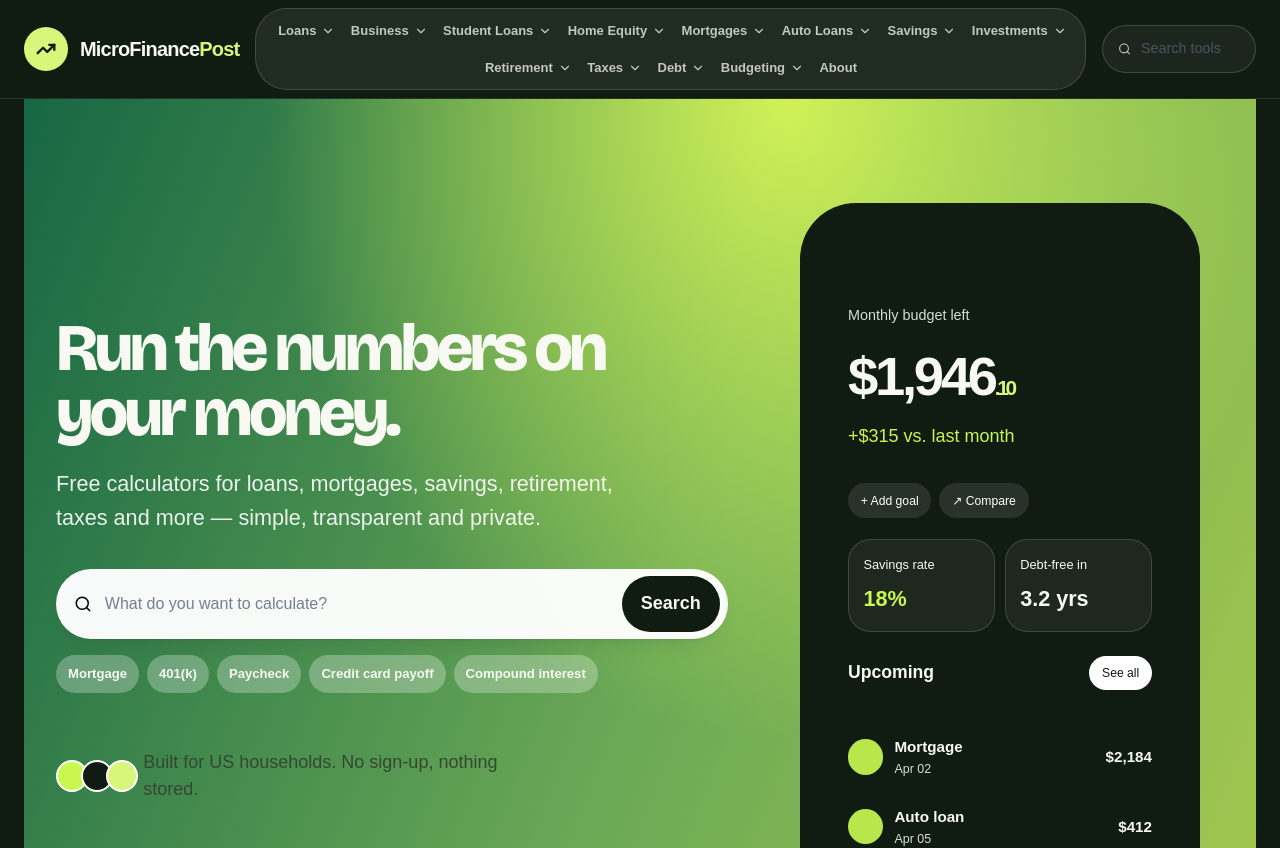
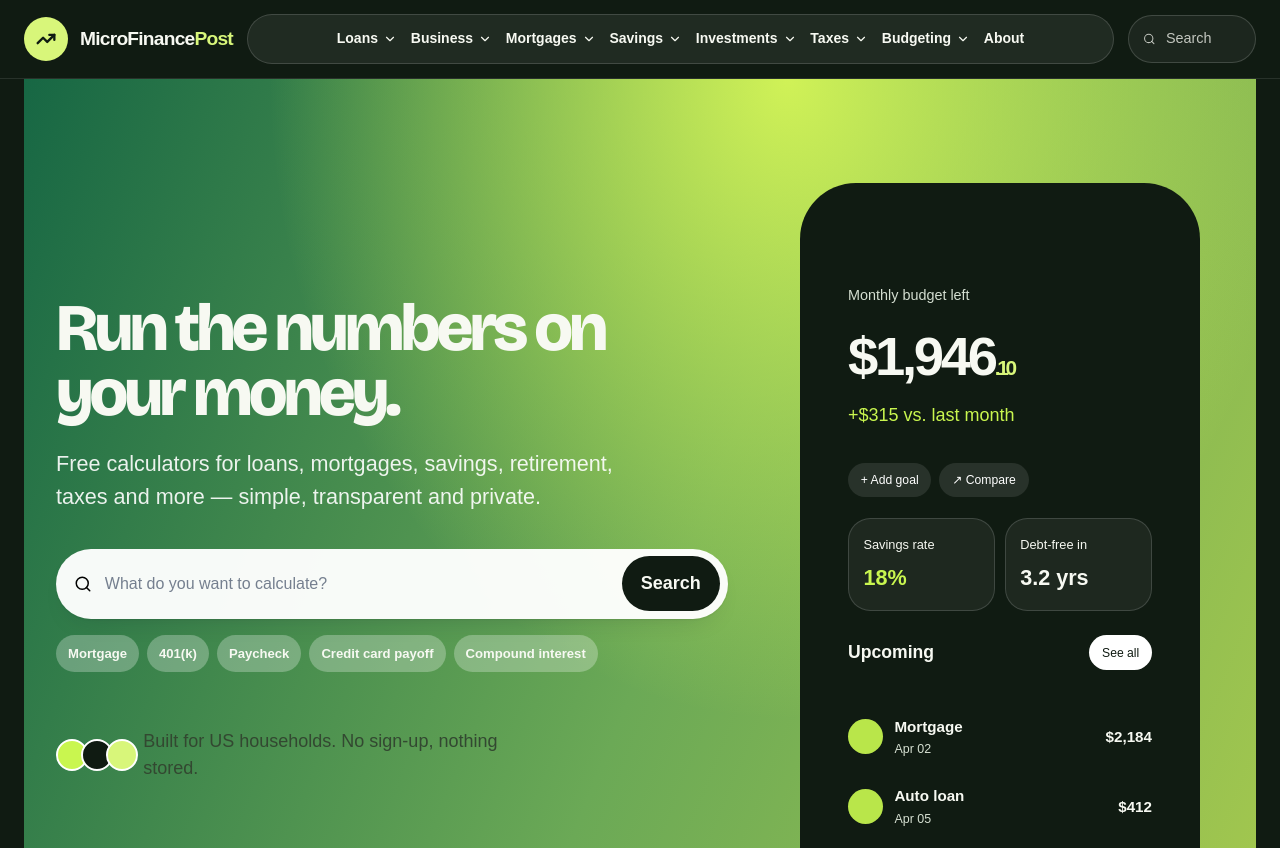
Before and after one commit to DavidOdoi/microcal, a Next.js app: page / in a window 1280 px wide. Shown: the top 848 px of the page. Built offline with nearby package versions, Linux system fonts and the light colour scheme.

Commit message:
Group related categories in a single-row menu

```diff
--- a/app/globals.css
+++ b/app/globals.css
@@ -94,6 +94,7 @@ img {
 }
 
 .main-nav-list,
+.category-panel-links,
 .category-panel-list {
   list-style: none;
   margin: 0;
@@ -153,16 +154,51 @@ img {
   color: var(--foreground);
 }
 
-.category-panel-grid {
+.category-panel-links {
+  display: flex;
+  flex-wrap: wrap;
+  gap: 0.5rem;
+  padding-bottom: 0.9rem;
+  margin-bottom: 1rem;
+  border-bottom: 1px solid var(--border);
+}
+
+.category-panel-links a {
+  display: inline-flex;
+  align-items: center;
+  min-height: 44px;
+  padding: 0.25rem 0.8rem;
+  border-radius: 999px;
+  background: var(--muted);
+  color: var(--primary);
+  font-size: 0.9rem;
+  font-weight: 700;
+}
+
+.category-panel-links a:is(:hover, [aria-current="page"]) {
+  background: var(--accent);
+  color: var(--accent-foreground);
+}
+
+.category-panel-grid,
+.category-panel-sections {
   display: grid;
   grid-template-columns: repeat(auto-fit, minmax(min(100%, 15rem), 1fr));
   gap: 1rem 2rem;
 }
 
-.category-panel h2 {
+.category-panel-sections .category-panel-grid {
+  grid-template-columns: minmax(0, 1fr);
+}
+
+.category-panel :is(h2, h3) {
   margin: 0 0 0.5rem;
   color: var(--primary);
   font-size: 1rem;
+}
+
+.category-panel .category-panel-title {
+  font-size: 1.125rem;
 }
 
 .category-panel-list {
@@ -1436,13 +1472,13 @@ body > main :is(p, li) { font-size: 1.125rem; line-height: 1.8; }
 .legal-contents ul { list-style: disc; padding-left: 1.25rem; }
 .legal-contents li + li { margin-top: .5rem; }
 
-@media (min-width: 1024px) {
-  html { scroll-padding-top: 1.5rem; }
-
+@media (min-width: 70em) {
   .site-header .header-inner {
-    gap: 1rem;
+    gap: clamp(0.65rem, 1.1vw, 1rem);
     padding-block: 0.5rem;
   }
+
+  .site-header .brand-name { font-size: clamp(1.125rem, 1.5vw, 1.25rem); }
 
   .main-nav,
   .main-nav[data-open="true"] {
@@ -1460,7 +1496,6 @@ body > main :is(p, li) { font-size: 1.125rem; line-height: 1.8; }
 
   .main-nav-list {
     display: flex;
-    flex-wrap: wrap;
     justify-content: center;
     gap: 0.15rem;
   }
@@ -1468,18 +1503,18 @@ body > main :is(p, li) { font-size: 1.125rem; line-height: 1.8; }
   .category-nav-control {
     border-radius: 999px;
     background: transparent;
-    color: var(--ink-muted);
-    font-size: 0.8125rem;
+    color: var(--ink-foreground);
+    font-size: clamp(0.875rem, 1.05vw, 0.9375rem);
     white-space: nowrap;
   }
 
   .category-nav-control a,
   .category-nav-control button {
-    min-height: 35px;
+    min-height: 40px;
   }
 
   .category-nav-control a {
-    padding: 0.3rem 0.5rem;
+    padding: 0.3rem 0.4rem;
   }
 
   .category-nav-item .category-nav-control a {
@@ -1512,7 +1547,9 @@ body > main :is(p, li) { font-size: 1.125rem; line-height: 1.8; }
 
   .header-search {
     display: flex;
-    flex: 0 0 clamp(8rem, 12vw, 12rem);
+    flex: 0 0 clamp(7rem, 10vw, 12rem);
     font-size: 0.9rem;
   }
-}
+
+  .header-search input::placeholder { color: var(--ink-muted); }
+}
--- a/app/layout.tsx
+++ b/app/layout.tsx
@@ -11,6 +11,14 @@ const articleGroups = [
   { kind: 'best', title: 'Best picks' },
   { kind: 'vs', title: 'Comparisons' },
 ] as const;
+
+const categoryParents: Partial<Record<string, string>> = {
+  'student-loans': 'loans',
+  'auto-loans': 'loans',
+  'home-equity': 'mortgages',
+  retirement: 'investments',
+  debt: 'budgeting',
+};
 
 const menuCategories: MenuCategory[] = categories.map(({ slug, name }) => {
   const articles = categoryArticles.filter((article) => article.category === slug);
@@ -35,6 +43,11 @@ const menuCategories: MenuCategory[] = categories.map(({ slug, name }) => {
   };
 });
 
+const menuSections = menuCategories.filter(({ slug }) => !categoryParents[slug]).map((category) => ({
+  ...category,
+  subcategories: menuCategories.filter(({ slug }) => categoryParents[slug] === category.slug),
+}));
+
 export const metadata: Metadata = {
   title: 'MicroFinancePost',
   description: 'Free calculators for mortgages, debt, budgeting, taxes, retirement and savings.',
@@ -58,7 +71,7 @@ export default function RootLayout({ children }: { children: React.ReactNode })
         <link href="https://fonts.googleapis.com/css2?family=Bricolage+Grotesque:opsz,wght@12..96,600;12..96,700;12..96,800&display=swap" rel="stylesheet" />
       </head>
       <body>
-        <SiteHeader categories={menuCategories} />
+        <SiteHeader sections={menuSections} />
         <main>{children}</main>
         <SiteFooter />
       </body>
--- a/components/site/SiteHeader.tsx
+++ b/components/site/SiteHeader.tsx
@@ -14,20 +14,19 @@ export type MenuCategory = {
   groups: MenuGroup[];
   planned: string[];
 };
+type MenuSection = MenuCategory & { subcategories: MenuCategory[] };
 
-export function SiteHeader({ categories }: { categories: MenuCategory[] }) {
+export function SiteHeader({ sections }: { sections: MenuSection[] }) {
   const pathname = usePathname();
   const router = useRouter();
   const headerRef = useRef<HTMLElement>(null);
   const mobileToggle = useRef<HTMLButtonElement>(null);
-  const hoverTimer = useRef<number>(undefined);
   const [mobileOpen, setMobileOpen] = useState(false);
   const [expanded, setExpanded] = useState<string | null>(null);
   const [query, setQuery] = useState('');
   const [, currentCategory, currentSlug] = pathname.split('/');
 
   function closeMenu() {
-    window.clearTimeout(hoverTimer.current);
     setMobileOpen(false);
     setExpanded(null);
   }
@@ -35,7 +34,6 @@ export function SiteHeader({ categories }: { categories: MenuCategory[] }) {
   useEffect(() => {
     const handleKeyDown = (event: KeyboardEvent) => {
       if (event.key !== 'Escape') return;
-      window.clearTimeout(hoverTimer.current);
       if (expanded) {
         if (headerRef.current?.contains(document.activeElement)) {
           document.getElementById(`category-toggle-${expanded}`)?.focus();
@@ -74,7 +72,7 @@ export function SiteHeader({ categories }: { categories: MenuCategory[] }) {
           aria-label="Search calculators"
           value={query}
           onChange={(event) => setQuery(event.target.value)}
-          placeholder="Search tools"
+          placeholder="Search"
         />
       </form>
     );
@@ -114,9 +112,12 @@ export function SiteHeader({ categories }: { categories: MenuCategory[] }) {
         <nav id="main-navigation" className="main-nav" aria-label="Main navigation" data-open={mobileOpen}>
           {searchForm('mobile-search')}
           <ul className="main-nav-list">
-            {categories.map(({ slug, name, groups, planned }) => {
+            {sections.map((section) => {
+              const { slug, name, subcategories } = section;
               const isExpanded = expanded === slug;
               const isCurrent = currentCategory === slug;
+              const isActive = isCurrent || subcategories.some((category) => category.slug === currentCategory);
+              const isGrouped = subcategories.length > 0;
               return (
                 <li
                   key={slug}
@@ -128,17 +129,16 @@ export function SiteHeader({ categories }: { categories: MenuCategory[] }) {
                     }
                   }}
                 >
-                  <div className={`category-nav-control ${isCurrent || isExpanded ? 'nav-link-active' : ''}`}>
+                  <div className={`category-nav-control ${isActive || isExpanded ? 'nav-link-active' : ''}`}>
                     <Link
                       href={`/${slug}/`}
                       aria-current={isCurrent && !currentSlug ? 'page' : undefined}
                       onClick={closeMenu}
                       onPointerEnter={(event) => {
-                        if (event.pointerType !== 'mouse' || !window.matchMedia('(min-width: 1024px)').matches) return;
-                        // Give the pointer time to cross another row on its way to the panel.
-                        hoverTimer.current = window.setTimeout(() => setExpanded(slug), expanded ? 180 : 0);
+                        if (event.pointerType === 'mouse' && window.matchMedia('(min-width: 70em)').matches) {
+                          setExpanded(slug);
+                        }
                       }}
-                      onPointerLeave={() => window.clearTimeout(hoverTimer.current)}
                     >
                       {name}
                     </Link>
@@ -154,26 +154,29 @@ export function SiteHeader({ categories }: { categories: MenuCategory[] }) {
                     </button>
                   </div>
                   <div id={`category-panel-${slug}`} className="category-panel" hidden={!isExpanded}>
+                    {isGrouped && (
+                      <ul className="category-panel-links" aria-label={`${name} categories`}>
+                        {subcategories.map((category) => (
+                          <li key={category.slug}>
+                            <Link
+                              href={`/${category.slug}/`}
+                              aria-current={currentCategory === category.slug && !currentSlug ? 'page' : undefined}
+                              onClick={closeMenu}
+                            >
+                              {category.name}
+                            </Link>
+                          </li>
+                        ))}
+                      </ul>
+                    )}
                     {isExpanded && (
-                      <div className="category-panel-grid">
-                        {groups.map(({ title, links }) => (
-                          <div key={title}>
-                            <h2>{title}</h2>
-                            <ul className="category-panel-list">
-                              {links.map(({ href, title: label }) => (
-                                <li key={href}><Link href={href} onClick={closeMenu}>{label}</Link></li>
-                              ))}
-                            </ul>
+                      <div className={isGrouped ? 'category-panel-sections' : undefined}>
+                        {[section, ...subcategories].map((category) => (
+                          <div key={category.slug}>
+                            {isGrouped && <h2 className="category-panel-title">{category.name}</h2>}
+                            <CategoryMenuContent category={category} grouped={isGrouped} onNavigate={closeMenu} />
                           </div>
                         ))}
-                        {planned.length > 0 && (
-                          <div>
-                            <h2>Planned articles</h2>
-                            <ul className="category-panel-list planned-articles">
-                              {planned.map((title) => <li key={title}>{title}</li>)}
-                            </ul>
-                          </div>
-                        )}
                       </div>
                     )}
                   </div>
@@ -195,3 +198,33 @@ export function SiteHeader({ categories }: { categories: MenuCategory[] }) {
     </header>
   );
 }
+
+function CategoryMenuContent({ category, grouped, onNavigate }: {
+  category: MenuCategory;
+  grouped: boolean;
+  onNavigate: () => void;
+}) {
+  const Heading = grouped ? 'h3' : 'h2';
+  return (
+    <div className="category-panel-grid">
+      {category.groups.map(({ title, links }) => (
+        <div key={title}>
+          <Heading>{title}</Heading>
+          <ul className="category-panel-list">
+            {links.map(({ href, title: label }) => (
+              <li key={href}><Link href={href} onClick={onNavigate}>{label}</Link></li>
+            ))}
+          </ul>
+        </div>
+      ))}
+      {category.planned.length > 0 && (
+        <div>
+          <Heading>Planned articles</Heading>
+          <ul className="category-panel-list planned-articles">
+            {category.planned.map((title) => <li key={title}>{title}</li>)}
+          </ul>
+        </div>
+      )}
+    </div>
+  );
+}
```
Also changed, not shown: 1 other file (tests, documents, lock files or other folders).
